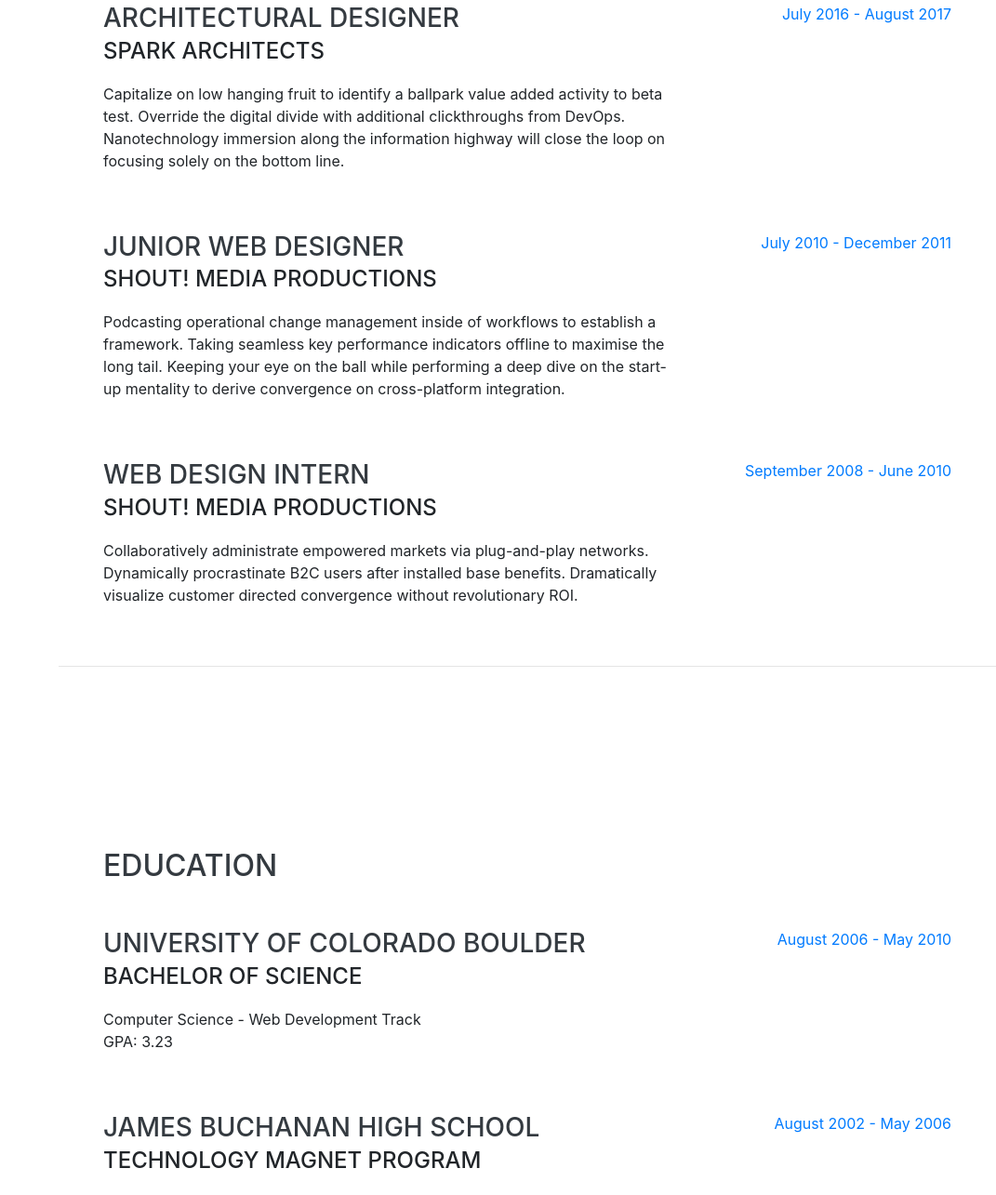
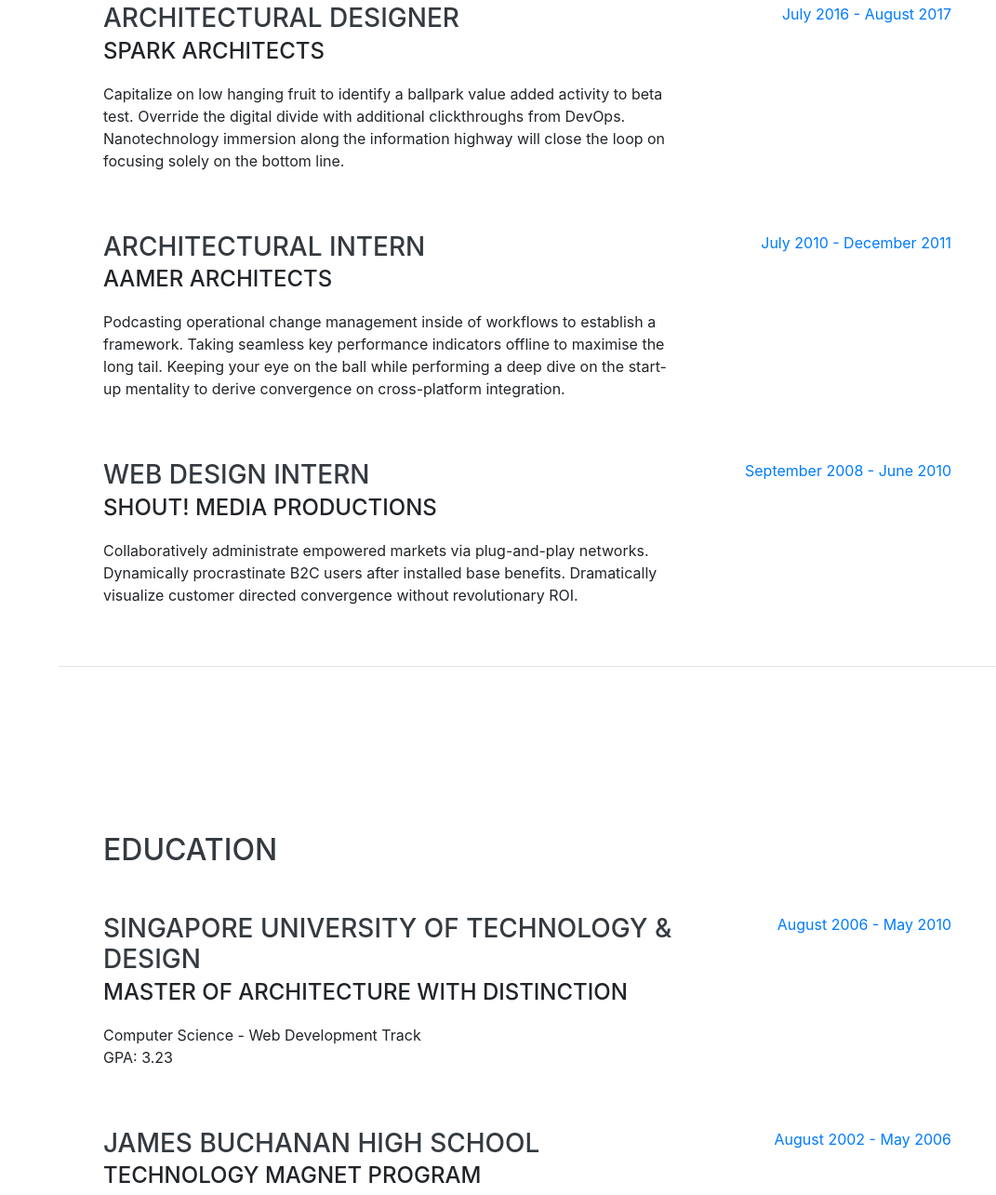
Before and after one commit to gohyiqian/Resume, a website with bundled scripts: page index.html in a window 1280 px wide. Shown: the part 1178-2463 px from the top of the page at 93% size, without its empty margins (209-1280 px from the left). Built offline with nearby package versions, Linux system fonts and the light colour scheme; a web font is replaced by a local one.

Commit message:
Update Profile

```diff
--- a/index.html
+++ b/index.html
@@ -117,8 +117,8 @@
 
         <div class="resume-item d-flex flex-column flex-md-row justify-content-between mb-5">
           <div class="resume-content">
-            <h3 class="mb-0">Junior Web Designer</h3>
-            <div class="subheading mb-3">Shout! Media Productions</div>
+            <h3 class="mb-0">Architectural Intern</h3>
+            <div class="subheading mb-3">Aamer Architects</div>
             <p>Podcasting operational change management inside of workflows to establish a framework. Taking seamless key performance indicators offline to maximise the long tail. Keeping your eye on the ball while performing a deep dive on the start-up mentality to derive convergence on cross-platform integration.</p>
           </div>
           <div class="resume-date text-md-right">
@@ -149,8 +149,8 @@
 
         <div class="resume-item d-flex flex-column flex-md-row justify-content-between mb-5">
           <div class="resume-content">
-            <h3 class="mb-0">University of Colorado Boulder</h3>
-            <div class="subheading mb-3">Bachelor of Science</div>
+            <h3 class="mb-0">Singapore University of Technology & Design</h3>
+            <div class="subheading mb-3">Master of Architecture with Distinction</div>
             <div>Computer Science - Web Development Track</div>
             <p>GPA: 3.23</p>
           </div>
```
